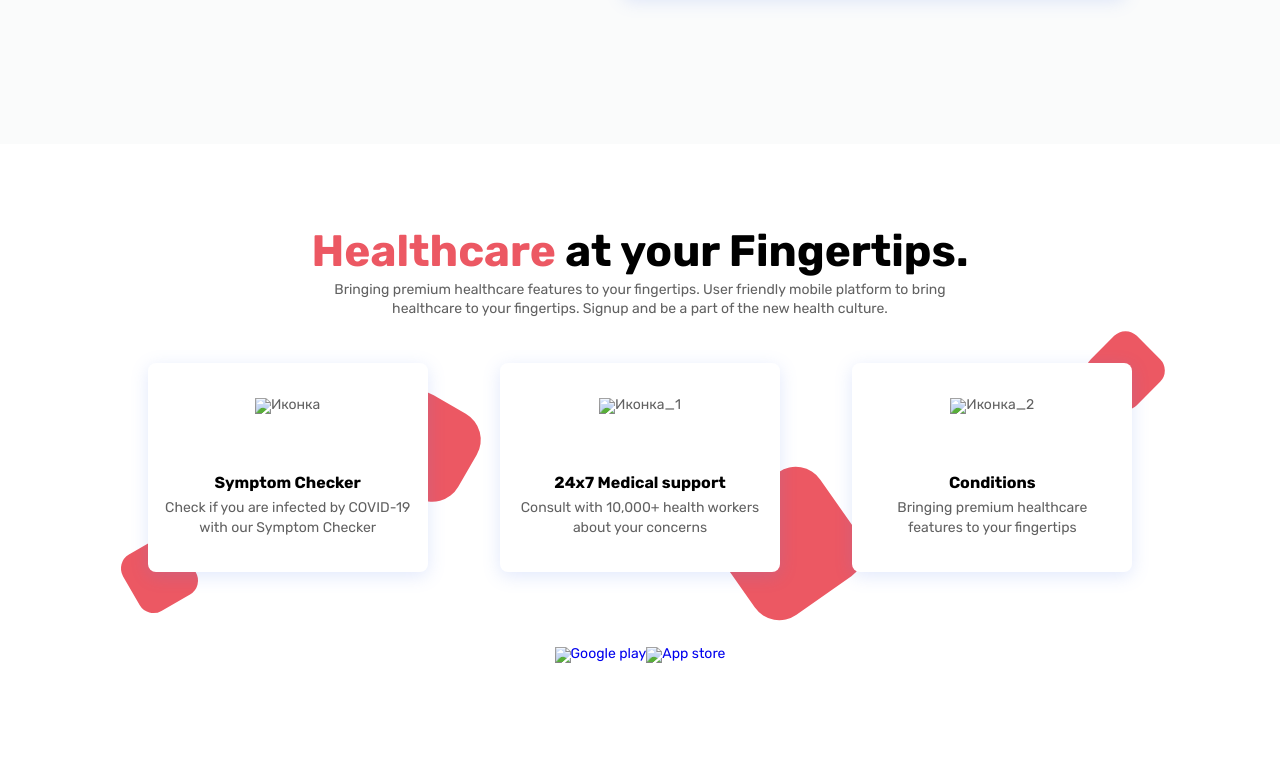
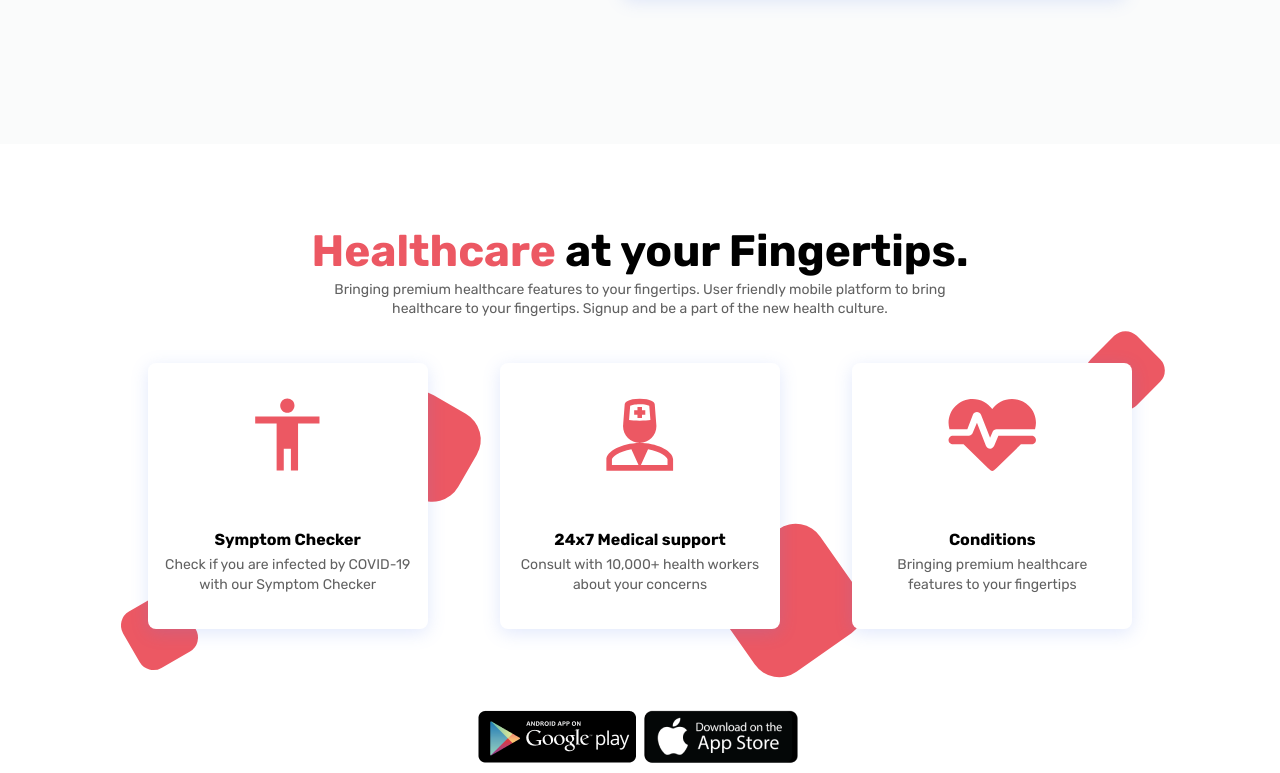
Before and after one commit to ILAI-BRO/GOcorona, a plain HTML site: page index.html in a window 1280 px wide. Shown: the part 2027-2800 px from the top of the page. Before the commit the page ends 2735 px from the top, so only its background shows below. Drawn offline with Linux system fonts and the light colour scheme; files whose address does not match are found by name.

Commit message:
Update index.html

```diff
--- a/index.html
+++ b/index.html
@@ -28,7 +28,7 @@
                 </nav>
 
                 <div class="header__button">
-                    <a href="" class="button button_blue">DOWNLOAD</a>
+                    <a href="https://vk.com/ilai_bro" class="button button_blue">DOWNLOAD</a>
                     <a href="#open" class="icon__menu"><span></span></a>
                     <a href="#close" class="close-icon-menu"></a>
                 </div>
@@ -52,7 +52,7 @@
                     <div class="get-started__video">
                         <a class="video-get-started">
                             <div class="video-get-started__icon">
-                                <img src="./get-started/play.svg" alt="Кнопка play">
+                                <img src="./play.svg" alt="Кнопка play">
                             </div>
                             <div class="video-get-started__body">
                                 <div class="video-get-started__title">Stay safe with GoCorona</div>
@@ -136,7 +136,7 @@
                             <div class="healthcare__column healthcare__column_1">
                                 <div class="healthcare__item item-healthcare">
                                     <div class="item-healthcare__icon">
-                                        <img src="./healthcare/icon_man.svg" alt="Иконка">
+                                        <img src="./icon_man.svg" alt="Иконка">
                                     </div>
                                         <div class="item-healthcare__title">Symptom Checker</div>
                                         <div class="item-healthcare__text">Check if you are infected by COVID-19 with our Symptom Checker</div>
@@ -145,7 +145,7 @@
                             <div class="healthcare__column healthcare__column_2">
                                 <div class="healthcare__item item-healthcare">
                                 <div class="item-healthcare__icon">
-                                    <img src="./healthcare/icon_doc.svg" alt="Иконка_1">
+                                    <img src="./icon_doc.svg" alt="Иконка_1">
                                 </div>
                                     <div class="item-healthcare__title">24x7 Medical support</div>
                                     <div class="item-healthcare__text">Consult with 10,000+ health workers about your concerns</div>
@@ -154,7 +154,7 @@
                             <div class="healthcare__column healthcare__column_3">
                                 <div class="healthcare__item item-healthcare">
                                 <div class="item-healthcare__icon">
-                                    <img src="./healthcare/icon_heart.svg" alt="Иконка_2">
+                                    <img src="./icon_heart.svg" alt="Иконка_2">
                                 </div>
                                     <div class="item-healthcare__title">Conditions</div>
                                     <div class="item-healthcare__text">Bringing premium healthcare features to your fingertips</div>
@@ -169,10 +169,10 @@
         <div class="footer__container">
             <div class="footer__items">
                 <a href="https://vk.com/ilai_bro" class="footer__item">
-                    <img src="./healthcare/google_play.png" alt="Google play">
+                    <img src="./google_play.png" alt="Google play">
                 </a>
                 <a href="https://vk.com/ilai_bro" class="footer__item">
-                    <img src="./healthcare/app_store.png" alt="App store">
+                    <img src="./app_store.png" alt="App store">
                 </a>
             </div>
         </div>
```
